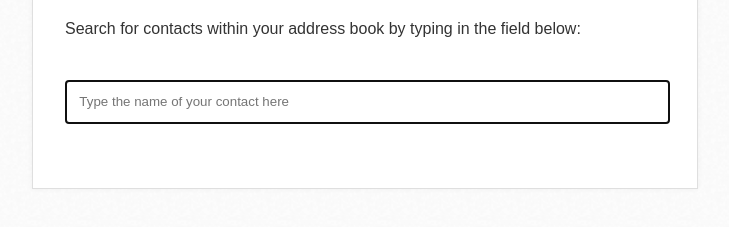
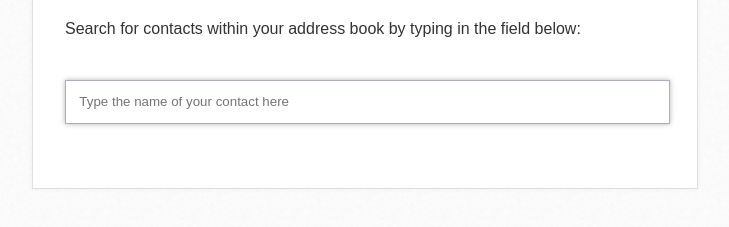
Before and after one commit to melchoyce/AUX-Sprints, a plain HTML site: page index.html in a window 1280 px wide. Shown: the part 185-412 px from the top of the page, without its empty margins (275-1004 px from the left). Drawn offline with Linux system fonts and the light colour scheme.

Commit message:
Changing the search field's focus effect

```diff
--- a/css/style.css
+++ b/css/style.css
@@ -126,6 +126,13 @@ input[type='text'] {
 input[type='text'] {
 	width: 96%;
 }
+input[type="text"]:focus {
+    outline: none;
+    border: 1px solid #B3ABBA;
+    -webkit-box-shadow: 0 0 5px rgba(0, 0, 0, .3);
+	-moz-box-shadow: 0 0 5px rgba(0,0,0,.3);
+	box-shadow: 0 0 5px rgba(0, 0, 0, .3);
+}
 
 /* =Contacts
 -------------------------------------------------------------- */
```
